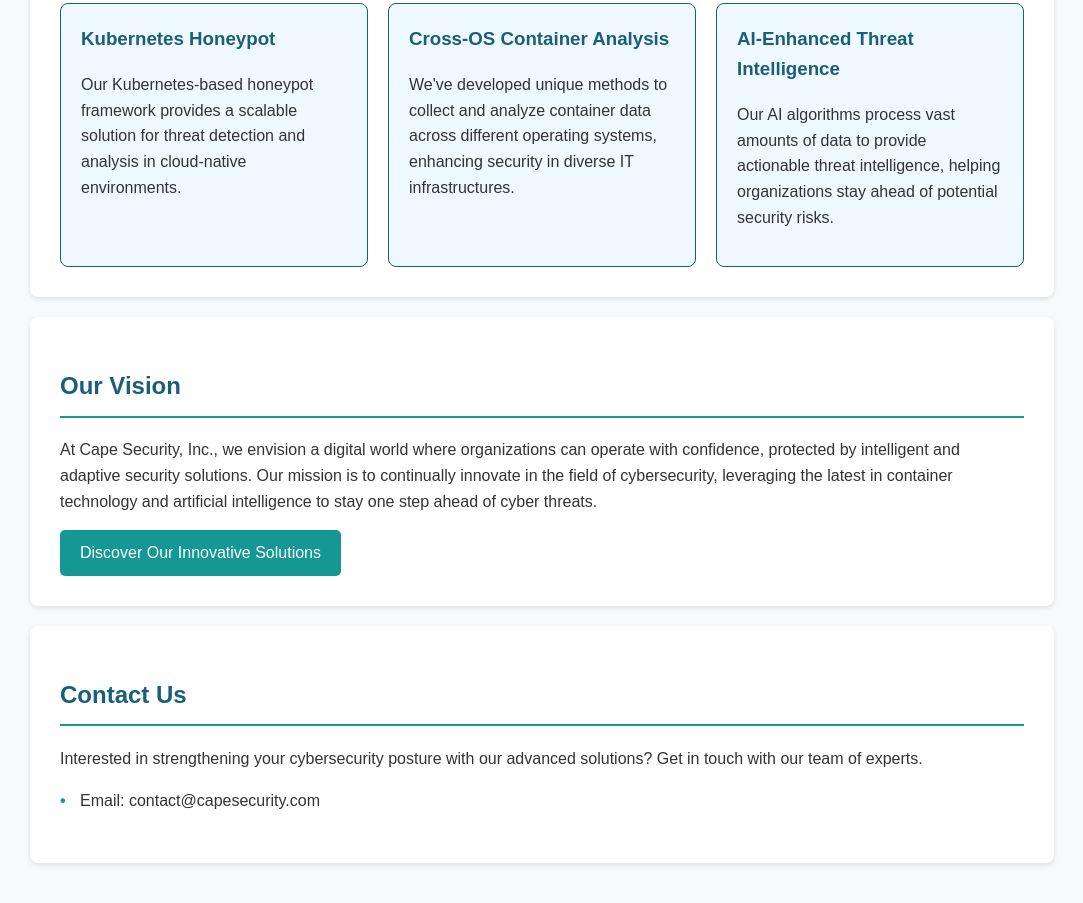
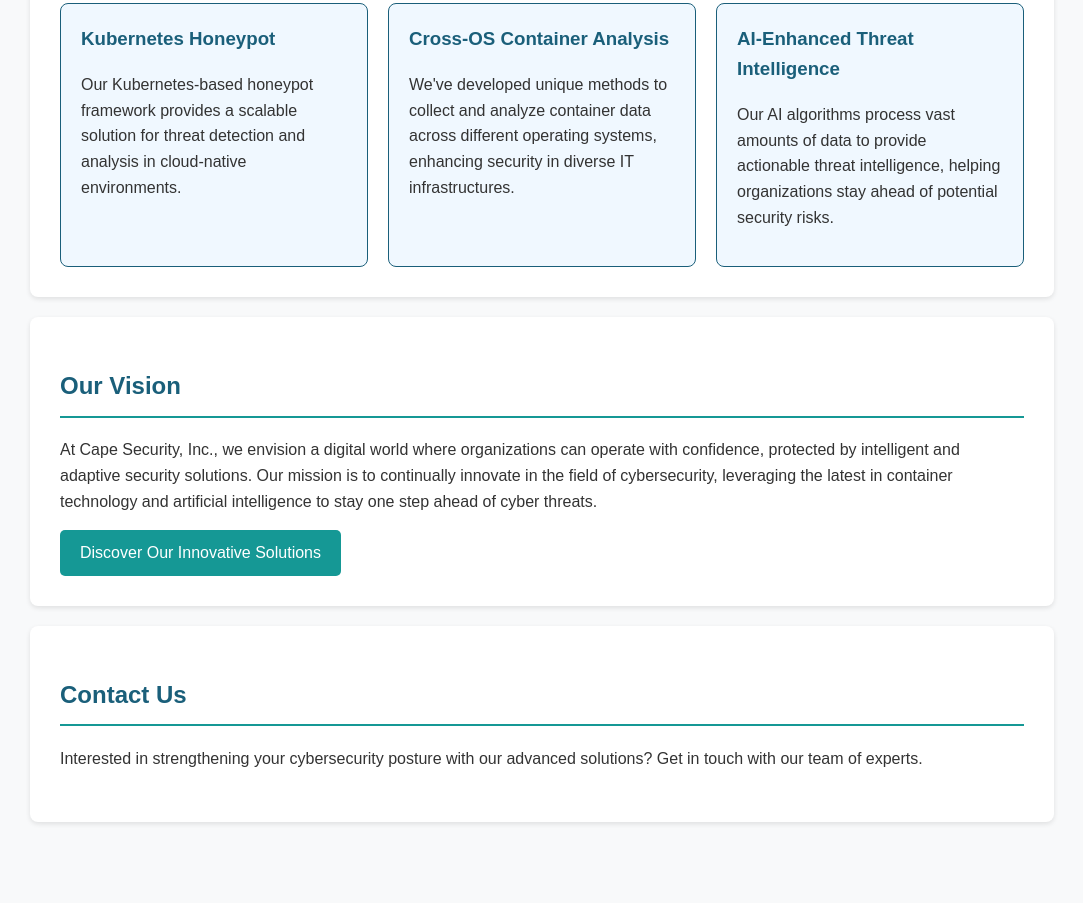
Before and after one commit to capesecurity/capesecurity.github.io, a plain HTML site: page index.html in a window 1280 px wide. Shown: the part 974-1877 px from the top of the page, without its empty margins (98-1181 px from the left). After the commit the page ends 1836 px from the top, so only its background shows below. Drawn offline with Linux system fonts and the light colour scheme.

Commit message:
Remove email info

```diff
--- a/index.html
+++ b/index.html
@@ -63,7 +63,6 @@
             <h2>Contact Us</h2>
             <p>Interested in strengthening your cybersecurity posture with our advanced solutions? Get in touch with our team of experts.</p>
             <ul class="contact-info">
-                <li>Email: contact@capesecurity.com</li>
             </ul>
         </section>
     </div>
```
